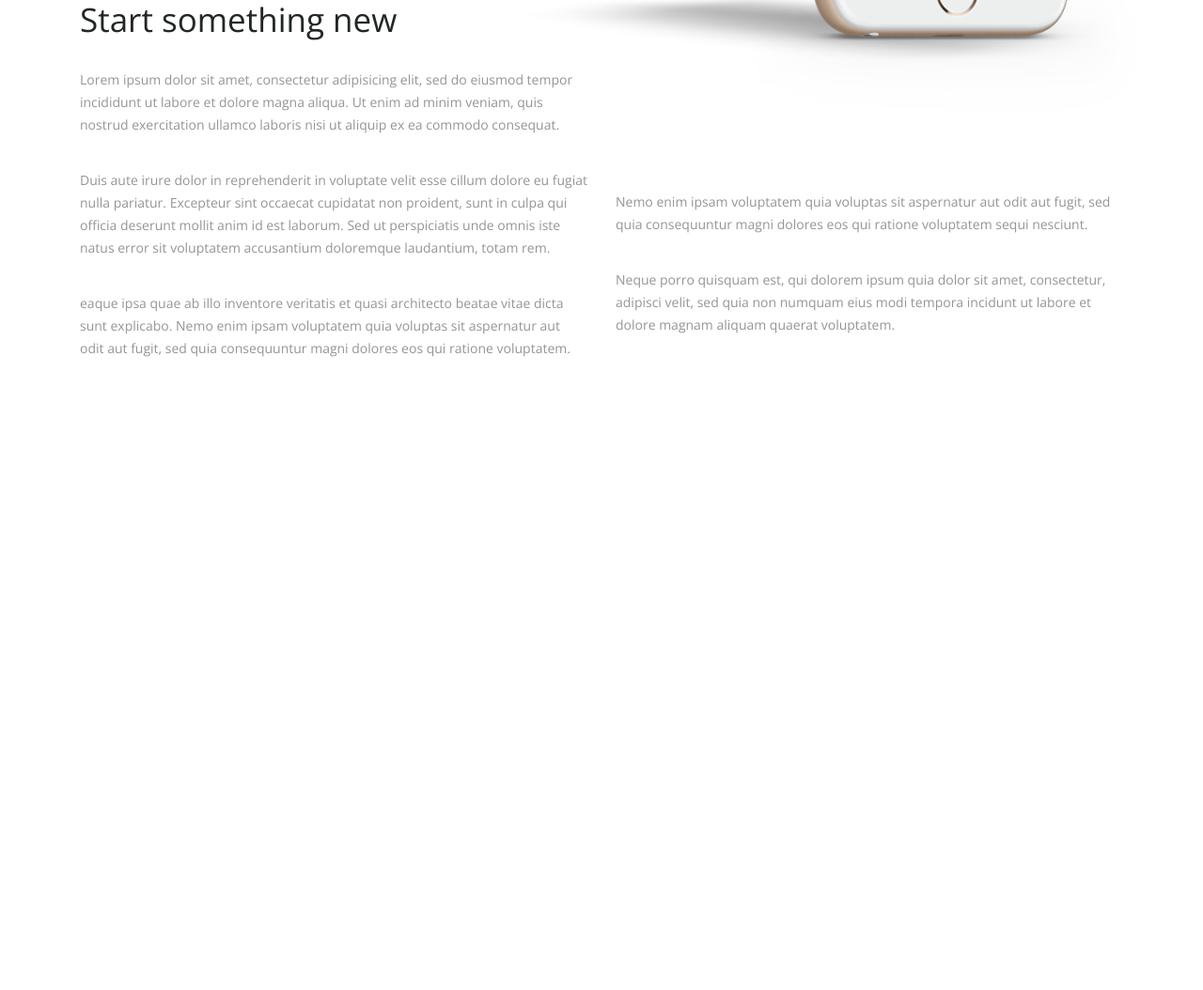
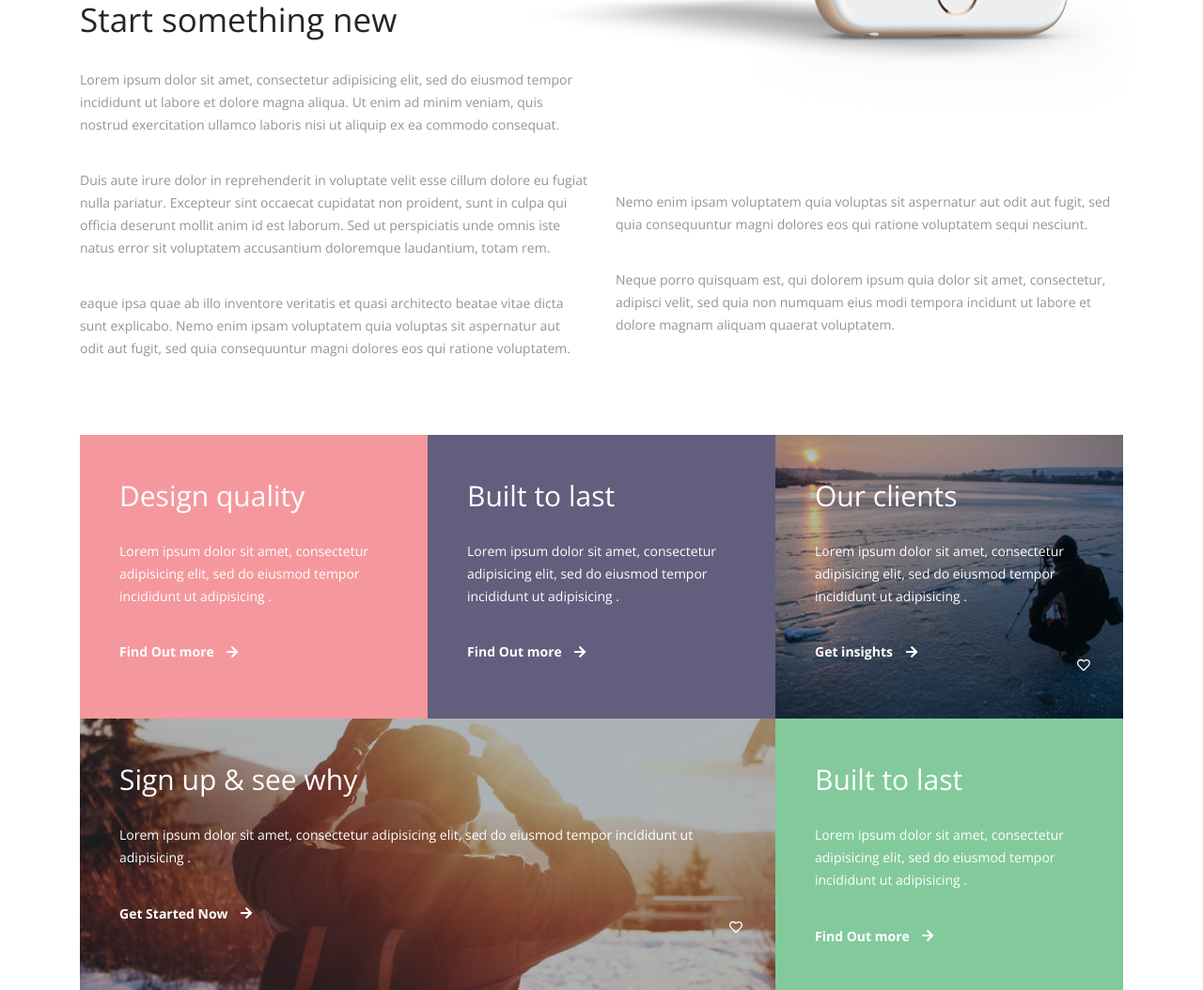
Before and after one commit to rifat-H/Take-bootstrap, a website built with Parcel: page src/index.html in a window 1280 px wide. Shown: the part 887-1941 px from the top of the page at 94% size. Before the commit the page ends 1350 px from the top, so only its background shows below. Built offline with nearby package versions, Linux system fonts and the light colour scheme.

Commit message:
services done

```diff
--- a/src/index.html
+++ b/src/index.html
@@ -51,30 +51,37 @@
             <div class="row">
                 <div class="col-md-6">
                     <h1 class="title2">Start something new</h1>
-                    <p>Lorem ipsum dolor sit amet, consectetur adipisicing elit, sed do eiusmod tempor incididunt ut labore
+                    <p>Lorem ipsum dolor sit amet, consectetur adipisicing elit, sed do eiusmod tempor incididunt ut
+                        labore
                         et
                         dolore magna aliqua. Ut enim ad minim veniam, quis nostrud exercitation ullamco laboris nisi ut
                         aliquip
                         ex ea commodo consequat.
                     </p>
                     <p>Duis aute irure dolor in reprehenderit in voluptate velit esse cillum dolore eu fugiat nulla
-                        pariatur. Excepteur sint occaecat cupidatat non proident, sunt in culpa qui officia deserunt mollit
+                        pariatur. Excepteur sint occaecat cupidatat non proident, sunt in culpa qui officia deserunt
+                        mollit
                         anim id est laborum. Sed ut perspiciatis unde omnis iste natus error sit voluptatem accusantium
                         doloremque laudantium, totam rem.
                     </p>
-                    <p> eaque ipsa quae ab illo inventore veritatis et quasi architecto beatae vitae dicta sunt explicabo.
-                        Nemo enim ipsam voluptatem quia voluptas sit aspernatur aut odit aut fugit, sed quia consequuntur
+                    <p> eaque ipsa quae ab illo inventore veritatis et quasi architecto beatae vitae dicta sunt
+                        explicabo.
+                        Nemo enim ipsam voluptatem quia voluptas sit aspernatur aut odit aut fugit, sed quia
+                        consequuntur
                         magni dolores eos qui ratione voluptatem.</p>
                 </div>
                 <div class="col-md-6">
-                   <div class="margin-top">
-                    <p>Nemo enim ipsam voluptatem quia voluptas sit aspernatur aut odit aut fugit, sed quia consequuntur
-                        magni dolores eos qui ratione voluptatem sequi nesciunt. </p>
-                    <p>
-                        Neque porro quisquam est, qui dolorem ipsum quia dolor sit amet, consectetur, adipisci velit, sed
-                        quia non numquam eius modi tempora incidunt ut labore et dolore magnam aliquam quaerat voluptatem.
-                    </p>
-                   </div>
+                    <div class="margin-top">
+                        <p>Nemo enim ipsam voluptatem quia voluptas sit aspernatur aut odit aut fugit, sed quia
+                            consequuntur
+                            magni dolores eos qui ratione voluptatem sequi nesciunt. </p>
+                        <p>
+                            Neque porro quisquam est, qui dolorem ipsum quia dolor sit amet, consectetur, adipisci
+                            velit, sed
+                            quia non numquam eius modi tempora incidunt ut labore et dolore magnam aliquam quaerat
+                            voluptatem.
+                        </p>
+                    </div>
                 </div>
             </div>
         </div>
@@ -82,7 +89,84 @@
     <!-- new end -->
 
     <!-- services start -->
-    <section class="services"></section>
+    <section class="services">
+        <div class="container">
+
+            <!-- top line start -->
+            <div class="row no-gutters">
+
+                <!-- one service start -->
+                <div class="col-md-4">
+                    <div class="service-1">
+                        <h1 class="title3">Design quality</h1>
+                        <p>Lorem ipsum dolor sit amet, consectetur adipisicing elit, sed do eiusmod tempor incididunt ut
+                            adipisicing .</p>
+                        <a href="#">Find Out more <i class="fas fa-arrow-right"></i></a>
+                    </div>
+                </div>
+                <!-- one service end -->
+
+                <!-- one service start -->
+                <div class="col-md-4">
+                    <div class="service-2">
+                        <h1 class="title3">Built to last</h1>
+                        <p>Lorem ipsum dolor sit amet, consectetur adipisicing elit, sed do eiusmod tempor incididunt ut
+                            adipisicing .</p>
+                        <a href="#">Find Out more <i class="fas fa-arrow-right"></i></a>
+                    </div>
+                </div>
+                <!-- one service end -->
+
+                <!-- one service start -->
+                <div class="col-md-4">
+                    <div class="service-3">
+                        <h1 class="title3">Our clients</h1>
+                        <p>Lorem ipsum dolor sit amet, consectetur adipisicing elit, sed do eiusmod tempor incididunt ut
+                            adipisicing .</p>
+                        <a href="#">Get insights <i class="fas fa-arrow-right"></i></a>
+                        <div class="heart">
+                            <i class="far fa-heart"></i>
+                        </div>
+                    </div>
+                </div>
+                <!-- one service end -->
+
+            </div>
+            <!-- top line end -->
+
+            <!-- top line start -->
+            <div class="row no-gutters">
+
+                <!-- one service start -->
+                <div class="col-md-8">
+                    <div class="service-4">
+                        <h1 class="title3">Sign up & see why</h1>
+                        <p>Lorem ipsum dolor sit amet, consectetur adipisicing elit, sed do eiusmod tempor incididunt ut
+                            adipisicing .</p>
+                        <a href="#">Get Started Now <i class="fas fa-arrow-right"></i></a>
+                        <div class="heart">
+                            <i class="far fa-heart"></i>
+                        </div>
+                    </div>
+                </div>
+                <!-- one service end -->
+
+                <!-- one service start -->
+                <div class="col-md-4">
+                    <div class="service-5">
+                        <h1 class="title3">Built to last</h1>
+                        <p>Lorem ipsum dolor sit amet, consectetur adipisicing elit, sed do eiusmod tempor incididunt ut
+                            adipisicing .</p>
+                        <a href="#">Find Out more <i class="fas fa-arrow-right"></i></a>
+                    </div>
+                </div>
+                <!-- one service end -->
+
+            </div>
+            <!-- top line end -->
+
+        </div>
+    </section>
     <!-- services end -->
 
     <!-- details start -->
--- a/src/scss/_style.scss
+++ b/src/scss/_style.scss
@@ -20,6 +20,7 @@ body {
 .title3 {
     font-weight: 300;
     font-size: 30px;
+    color: #ffffff;
 }
 
 .go {
@@ -77,7 +78,7 @@ body {
         color: #959595;
     }
 
-    .margin-top{
+    .margin-top {
         margin-top: 200px;
     }
 }
@@ -85,7 +86,76 @@ body {
 // <!-- new end -->
 
 // <!-- services start -->
-.services {}
+.services {
+
+    .heart {
+        display: flex;
+        justify-content: flex-end;
+        cursor: pointer;
+        transition: .3s;
+
+        &:hover {
+            color: red;
+        }
+    }
+
+    .service-1,
+    .service-2,
+    .service-3,
+    .service-4,
+    .service-5 {
+        color: #ffffff;
+        padding: 50px 35px 50px 42px;
+        height: 100%;
+
+        h1 {}
+
+        p {
+            margin-top: 32px;
+            margin-bottom: 40px;
+            line-height: 24px;
+        }
+
+        a {
+            color: #ffffff;
+            text-decoration: none;
+            font-weight: 700;
+            font-size: 14px;
+
+            svg {
+                margin-left: 10px;
+            }
+
+            &:hover {
+                color: black;
+            }
+        }
+    }
+
+    .service-1 {
+        background-color: #f5989d;
+    }
+
+    .service-2 {
+        background-color: #615f7d;
+    }
+
+    .service-3 {
+        background-image: url(../images/clientBg.jpg);
+        background-repeat: no-repeat;
+        background-size: cover;
+    }
+
+    .service-4 {
+        background-image: url(../images/signUpBg.jpg);
+        background-repeat: no-repeat;
+        background-size: cover;
+    }
+
+    .service-5 {
+        background-color: #82ca9c;
+    }
+}
 
 // <!-- services end -->
 
```
